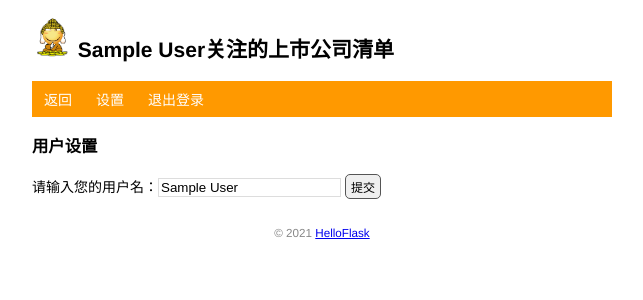
After one commit to ifandnoif/watchlist, a Flask app: page /settings in a window 1280 px wide. The commit adds this page. Shown: the top 300 px of the page, without its empty margins (318-961 px from the left). Run offline with Flask 2, Linux system fonts and the light colour scheme; the visitor is signed in with stand-in values (Sample User, id 1); data comes from the database, SQL or seed files in the repository.

Commit message:
User authentication with Flask-Login

```diff
--- a/app.py
+++ b/app.py
@@ -1,8 +1,10 @@
 import os
 import sys
 import click
-from flask import Flask, render_template
+from flask import Flask, render_template, request, url_for, redirect, flash
 from flask_sqlalchemy import SQLAlchemy
+from flask_login import LoginManager, login_user, login_required, logout_user, current_user, UserMixin
+from werkzeug.security import generate_password_hash, check_password_hash
 
 WIN = sys.platform.startswith('win')
 if WIN: #如果是windows系统，使用三个斜线
@@ -13,10 +15,22 @@ else: #否则使用四个斜线
 app = Flask(__name__)
 app.config['SQLALCHEMY_DATABASE_URI'] = prefix + os.path.join(
 	app.root_path, 'data.db')
-app.config['SQALCHEMY_TRACK_MODIFICATIONS'] = False # 关闭对模型修改的监控
+app.config['SQLALCHEMY_TRACK_MODIFICATIONS'] = False # 关闭对模型修改的监控
+app.config['SECRET_KEY'] = 'dev' # 等同于 app.secret_key = 'dev'
 # 在扩展类实例化前加载配置
 
 db = SQLAlchemy(app)
+login_manager = LoginManager(app)
+
+
+@login_manager.user_loader
+def load_user(user_id): # 创建用户加载回调函数，接受用户ID作为参数
+	user = User.query.get(int(user_id)) # 用ID作为User模型的主键，查询对应的用户
+	return user # 返回用户对象
+
+
+login_manager.log_view = 'login'
+# login_manager.login_message = 'Your custom message'
 
 @app.cli.command() #注册为命令
 @click.option('--drop', is_flag=True, help='Greate after drop.')
@@ -26,7 +40,7 @@ def initdb(drop):
 	if drop: #判断是否输入了选项
 		db.drop_all()
 	db.create_all()
-	click.echo('Initialized database.') #输出提示信息
+	click.echo('初始化数据库完毕！') #输出提示信息
 
 @app.cli.command()
 def forge():
@@ -58,16 +72,44 @@ def forge():
 	db.session.commit()
 	click.echo('Done')
 
-class User(db.Model):
-	id = db.Column(db.Integer, primary_key=True) #主键
-	name = db.Column(db.String(20)) #名字
+@app.cli.command()
+@click.option('--username', prompt=True, help='请输入用户名。')
+@click.option('--password', prompt=True, hide_input=True, confirmation_prompt=True, help='请输入密码。')
+def admin(username, password):
+	"""创建用户"""
+	db.create_all()
+
+	user = User.query.first()
+	if user is not None:
+		click.echo('更新用户信息...')
+		user.username = username
+		user.set_password(password) # 设置密码
+	else:
+		click.echo('创建用户...')
+		user = User(username=username, name='Admin')
+		user.set_password(password) # 设置密码
+		db.session.add(user)
+
+	db.session.commit() # 提交数据库会话
+	click.echo('Done.')
+
+class User(db.Model, UserMixin):
+	id = db.Column(db.Integer, primary_key=True) # 主键
+	name = db.Column(db.String(20)) # 名字
+	username = db.Column(db.String(20)) # 用户名
+	password_hash = db.Column(db.String(128)) # 密码散列值
+
+	def set_password(self, password): # 用来设置密码的方法：接受密码作为参数
+		self.password_hash = generate_password_hash(password) # 将生成的密码保持到对应字段
+	def validate_password(self, password): # 用于验证密码的方法，接受密码作为参数
+		return check_password_hash(self.password_hash, password) # 返回布尔值
 
 class Company(db.Model): #表名将会是company
-	id = db.Column(db.Integer, primary_key=True) #主键
-	title = db.Column(db.String(60)) #上市公司名称
-	code = db.Column(db.String(6)) #股票代码
+	id = db.Column(db.Integer, primary_key=True) # 主键
+	title = db.Column(db.String(60)) # 上市公司名称
+	code = db.Column(db.String(6)) # 股票代码
 
-@app.context_processor #函数名可以随意修改
+@app.context_processor # 函数名可以随意修改
 def inject_user():
 	user = User.query.first()
 	return dict(user=user) # 需要返回字典，等同于return{'user':user}
@@ -76,7 +118,105 @@ def inject_user():
 def page_not_found(e): # 接受异常对象做为参数
 	return render_template('404.html'), 404 # 返回模板和状态码
 
-@app.route('/')
+@app.route('/', methods=['GET', 'POST'])
 def index():
+	if request.method == 'POST': # 判断是否是POST请求
+		if not current_user.is_authenticated: # 如果当前用户未认证
+			return redirect(url_for('index')) # 重定向到主页
+		# 获取表单数据
+		title = request.form['title'] # 传入表单对应输入字段的name值
+		code = request.form['code']
+		# 验证数据
+		if not title or not code or len(code) > 6 or len(title)> 60:
+			flash('输入的内容格式不符') # 显示错误信息
+			return redirect(url_for('index')) # 重定向回主页
+		# 保存表单数据到数据库
+		company = Company(title=title, code=code) # 创建记录
+		db.session.add(company) # 添加到数据库会话
+		db.session.commit() # 提交数据库会话
+		flash('新增完成！') # 显示成功创建的提示
+		return redirect(url_for('index')) # 重定向回主页
+
 	companys = Company.query.all() #读取所有上市公司记录
 	return render_template('index.html', companys=companys)
+
+@app.route('/company/edit/<int:company_id>', methods=['GET', 'POST'])
+@login_required # 登录保护
+def edit(company_id):
+	company = Company.query.get_or_404(company_id)
+
+	if request.method == 'POST': # 处理编辑表单的提交请求
+		title = request.form['title']
+		code = request.form['code']
+
+		if not title or not code or len(code) > 6 or len(title) > 60:
+			flash('输入的内容格式不符！')
+			return redirect(url_for('edit', company_id = company_id))
+# 重定向回对应的编辑页面
+		company.title = title # 更新股票名称
+		company.code = code # 更新股票代码
+		db.session.commit() # 提交数据库会话
+		flash('编辑完成！')
+		return redirect(url_for('index')) # 重定向回主页
+
+	return render_template('edit.html', company=company) # 传入被编辑的电影记录
+
+@app.route('/company/delete/<int:company_id>', methods=['POST']) # 限定只接受POST请求
+@login_required # 登录保护
+def delete(company_id):
+	company = Company.query.get_or_404(company_id) # 获取股票信息
+	db.session.delete(company) # 删除对应的记录
+	db.session.commit() # 提交数据库会话
+	flash('删除完成！')
+	return redirect(url_for('index')) # 重定向回主页
+
+@app.route('/login', methods=['GET', 'POST'])
+def login():
+	if request.method == 'POST':
+		username = request.form['username']
+		password = request.form['password']
+
+		if not username or not password:
+			flash('输入的信息无效！')
+			return redirect(url_for('login'))
+
+		user = User.query.first()
+		# 验证用户名和密码是否一致
+
+		if username == user.username and user.validate_password(password):
+			login_user(user) # 登入用户
+			flash('登录成功！')
+			return redirect(url_for('index')) # 重定向到主页
+
+		flash('身份验证没有通过！') # 如果验证失败，显示错误消息
+		return redirect(url_for('login'))
+
+	return render_template('login.html')
+
+@app.route('/logout')
+@login_required # 用于视图保护，后面会详细介绍
+def logout():
+	logout_user() # 登出用户
+	flash('当前已退出登录！')
+	return redirect(url_for('index')) # 重定向回首页
+
+@app.route('/settings', methods=['GET', 'POST'])
+@login_required
+def settings():
+	if request.method == 'POST':
+		name = request.form['name']
+
+		if not name or len(name) > 20:
+			flash('输入的用户名无效！')
+			return redirect(url_for('settings'))
+
+		current_user.name = name
+		# current_user 会返回当前登录用户的数据库记录对象
+		# 等同于下面的用法
+		# user = User.query.first()
+		# user.name = name
+		db.session.commit()
+		flash('设置完成！')
+		return redirect(url_for('index'))
+
+	return render_template('settings.html')
--- a/static/style.css
+++ b/static/style.css
@@ -6,12 +6,13 @@ body{
 	font-family: Helvetica, Arial, sans-serif;
 }
 
+/*导航栏*/
 nav ul{
 	list-style-type: none;
 	margin: 0;
 	padding: 0;
 	overflow: hidden;
-	background-color: #333;
+	background-color: #ff9900;
 }
 
 nav li{
@@ -28,6 +29,53 @@ nav li a{
 
 nav li a:hover{
 	background-color: #111;
+}
+
+/*两个输入框和提交按钮相关的CSS定义*/
+/*覆盖某些浏览器对input元素定义的字体*/
+input[type=submit]{
+	font-family: inherit;
+}
+
+input[type=text]{
+	border: 1px solid #ddd;
+}
+
+input[name=title]{
+	width: 90px;
+}
+
+input[name=code]{
+	width: 50px;
+}
+
+.btn{
+	font-size: 12px;
+	padding: 3px 5px;
+	text-decoration: none;
+	cursor: pointer;
+	color: black;
+	border: 1px solid #555555;
+	border-radius: 5px;
+}
+
+.btn:hover{
+	text-decoration: none;
+	background-color: black;
+	color: white;
+	border: 1px solid black;
+}
+
+/*提示消息*/
+.alert{
+	position: relative;
+	padding: 7px;
+	margin: 7px 0;
+	border: 1px solid transparent;
+	color: #004085;
+	background-color: #cce5ff;
+	border-color: #b8daff;
+	border-radius: 5px;
 }
 
 /*页脚*/
@@ -72,6 +120,7 @@ footer{
 	height: 100px;
 }
 
+/*东方财富链接*/
 .float-right{
 	float: right;
 }
@@ -79,9 +128,14 @@ footer{
 .dfcf{
 	font-size: 12px;
 	font-weight: bold;
-	color: black;
+	color: #ffffff;
 	text-decoration: none;
-	background: #F5C518;
+	background: #ff9900;
 	border-radius: 5px;
 	padding: 3px 5px;
 }
+
+/*表单元素平排*/
+.inline-form{
+	display: inline;
+}
--- a/templates/base.html
+++ b/templates/base.html
@@ -10,6 +10,9 @@
 	{% endblock %}
 </head>
 <body>
+	{% for message in get_flashed_messages() %}
+		<div class="alert">{{ message }}</div>
+	{% endfor %}
 	<h2>
 		<img alt="Zmtx" class="zmtx" src="{{ url_for('static', filename='images/zmtx.gif')}}">
 		{{ user.name }}关注的上市公司清单
@@ -17,11 +20,17 @@
 	<nav>
 		<ul>
 			<li><a href="{{ url_for('index') }}">返回</a></li>
+			{% if current_user.is_authenticated %}
+			<li><a href="{{ url_for('settings') }}">设置</a></li>
+			<li><a href="{{ url_for('logout') }}">退出登录</a></li>
+			{% else %}
+			<li><a href="{{ url_for('login') }}">登录</a></li>
+			{% endif %}
 		</ul>
 	</nav>
 	{% block content %}{% endblock %}
 	<footer>
-		<small>&copy; 2018 <a href="http://helloflask.com/tutorial">HelloFlask</a></small>
+		<small>&copy; 2021 <a href="http://helloflask.com/tutorial">HelloFlask</a></small>
 	</footer>
 </body>
 </html>
--- /dev/null
+++ b/templates/settings.html
@@ -0,0 +1,9 @@
+{% extends 'base.html' %}
+
+{% block content %}
+<h3>用户设置</h3>
+<form method="post">
+	请输入您的用户名：<input type="text" name="name" autocomplete="off" required value="{{ current_user.name }}">
+	<input class="btn" type="submit" name="submit" value="提交">
+</form>
+{% endblock %}
```
Also changed, not shown: templates/404_old.html (deleted, +0 -28 lines), templates/edit.html (added, +10 -0 lines), templates/index.html (+15 -2 lines), templates/index_old.html (deleted, +0 -28 lines), templates/login.html (added, +12 -0 lines).
